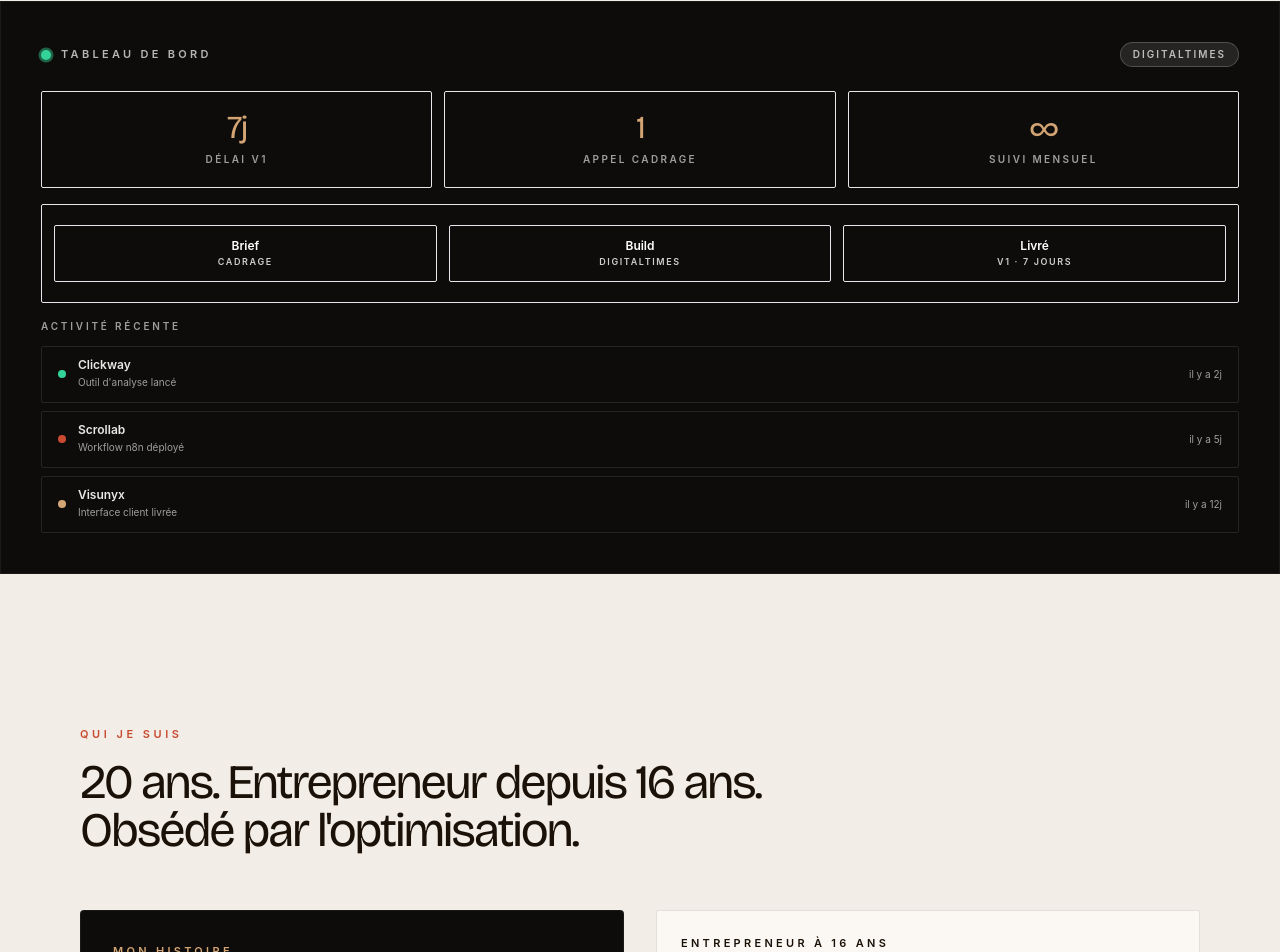
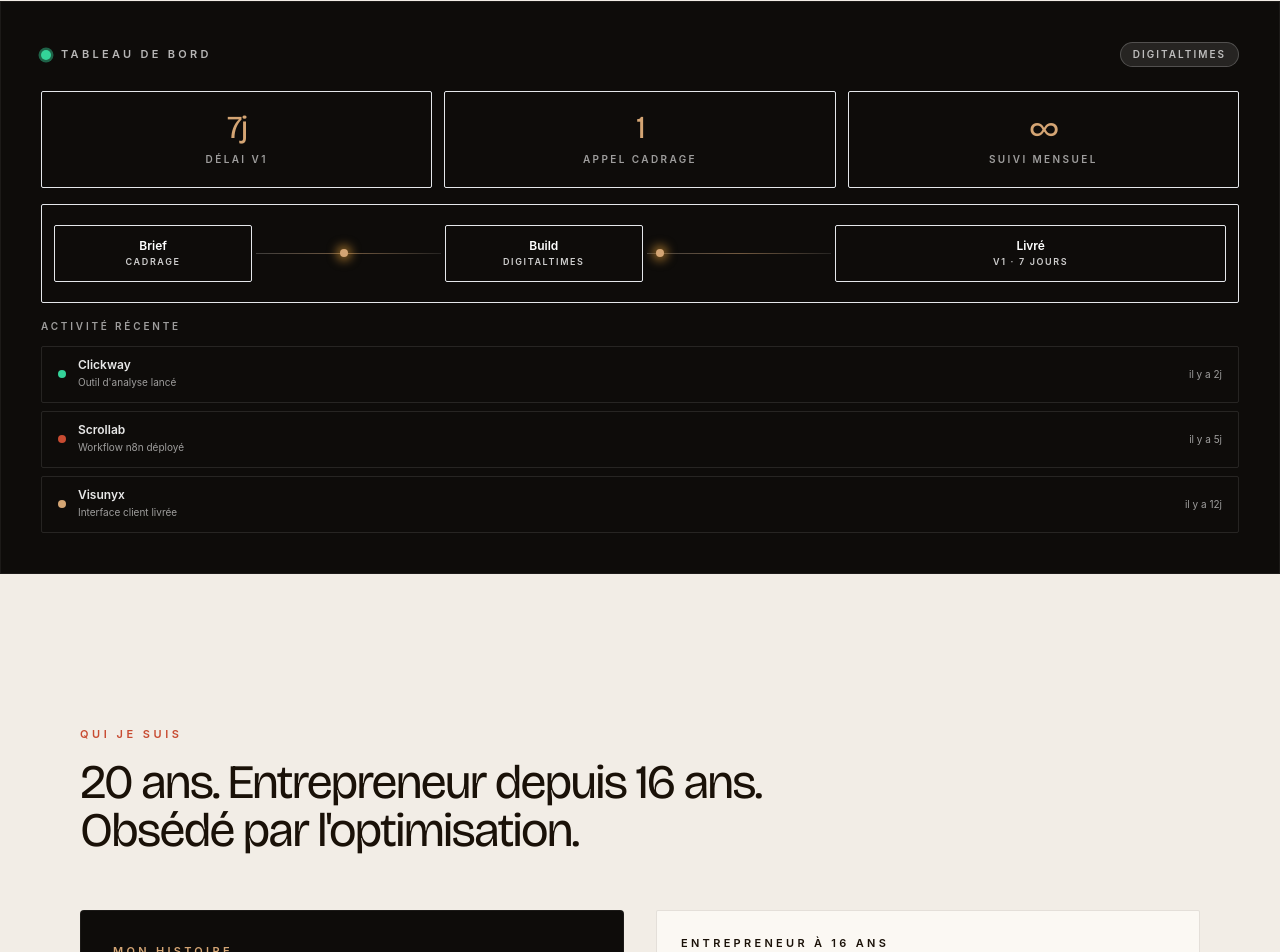
Before and after one commit to tgv212121-cloud/digitaltimes-landing, a Next.js app: page / in a window 1280 px wide. Shown: the part 5154-6106 px from the top of the page. Built offline with nearby package versions, Linux system fonts and the light colour scheme.

Commit message:
fix: restore traveling dot animations between pipeline stages
Re-add the animated dots that travel from Brief → Build → Livré
while keeping stages properly spaced with flex layout.

Co-Authored-By: Claude Opus 4.6 (1M context) <noreply@anthropic.com>

```diff
--- a/components/about-visual.tsx
+++ b/components/about-visual.tsx
@@ -99,12 +99,12 @@ export function AboutVisual() {
         ))}
       </div>
 
-      {/* ── Pipeline — aligned under metrics ── */}
-      <div className="mt-4 grid grid-cols-3 gap-3 rounded-sm border border-white/8 bg-white/4 px-3 py-5">
+      {/* ── Pipeline — aligned under metrics with traveling dots ── */}
+      <div className="mt-4 flex items-center gap-0 rounded-sm border border-white/8 bg-white/4 px-3 py-5">
         {STAGES.map((stage, i) => (
+          <div key={stage.label} className="flex flex-1 items-center">
             <motion.div
-            key={stage.label}
-            className="rounded-sm border border-white/12 bg-white/8 px-3 py-3 text-center"
+              className="w-full rounded-sm border border-white/12 bg-white/8 px-3 py-3 text-center"
               initial={reduced ? undefined : { opacity: 0, y: 6 }}
               animate={{ opacity: 1, y: 0 }}
               transition={{ delay: 0.15 + i * 0.12, duration: 0.4 }}
@@ -114,6 +114,13 @@ export function AboutVisual() {
                 {stage.sub}
               </p>
             </motion.div>
+
+            {i < STAGES.length - 1 && (
+              <div className="relative mx-1 h-px w-full min-w-[40px] bg-gradient-to-r from-white/20 via-saffron/50 to-white/10">
+                <TravelingDot delay={i * 0.8} />
+              </div>
+            )}
+          </div>
         ))}
       </div>
 
```
Lines whose indentation alone changed are shown as unchanged.
